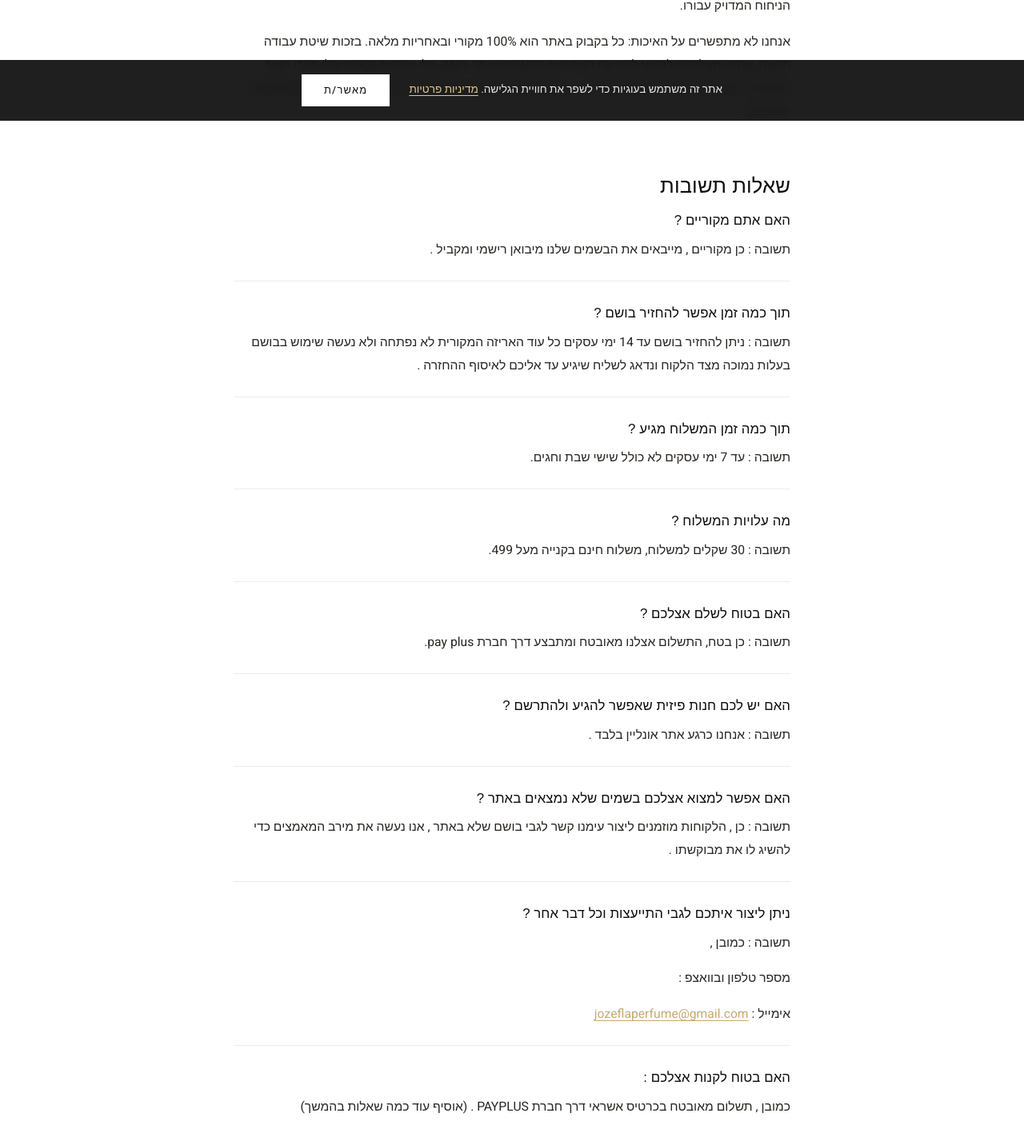
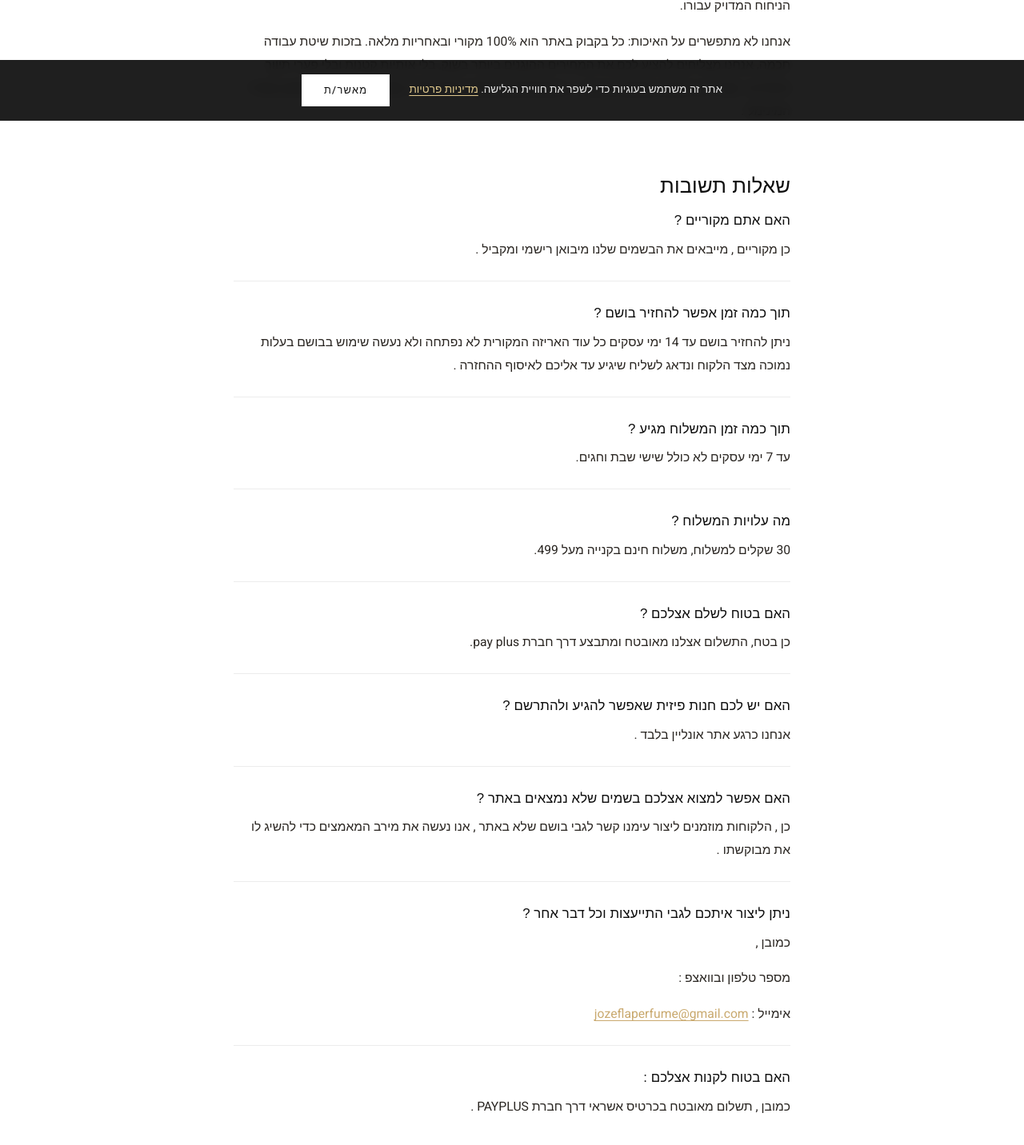
Before and after one commit to Omerf130/jozef-la-parfum, a Next.js app: page /about in a window 1280 px wide. Shown: the part 649-2081 px from the top of the page at 80% size. Built offline with nearby package versions, Linux system fonts and the light colour scheme; no server answers; the database is empty; a web font is replaced by a local one.

Commit message:
Q&A fixes

```diff
--- a/src/app/(site)/about/page.tsx
+++ b/src/app/(site)/about/page.tsx
@@ -52,7 +52,7 @@ export default async function AboutPage() {
           question="האם אתם מקוריים ?"
           answer={
             <p>
-              תשובה : כן מקוריים , מייבאים את הבשמים שלנו מיבואן רישמי ומקביל .
+               כן מקוריים , מייבאים את הבשמים שלנו מיבואן רישמי ומקביל .
             </p>
           }
         />
@@ -60,7 +60,7 @@ export default async function AboutPage() {
           question="תוך כמה זמן אפשר להחזיר בושם ?"
           answer={
             <p>
-              תשובה : ניתן להחזיר בושם עד 14 ימי עסקים כל עוד האריזה המקורית לא
+              ניתן להחזיר בושם עד 14 ימי עסקים כל עוד האריזה המקורית לא
               נפתחה ולא נעשה שימוש בבושם בעלות נמוכה מצד הלקוח ונדאג לשליח שיגיע
               עד אליכם לאיסוף ההחזרה .
             </p>
@@ -68,25 +68,25 @@ export default async function AboutPage() {
         />
         <FaqItem
           question="תוך כמה זמן המשלוח מגיע ?"
-          answer={<p>תשובה : עד 7 ימי עסקים לא כולל שישי שבת וחגים.</p>}
+          answer={<p> עד 7 ימי עסקים לא כולל שישי שבת וחגים.</p>}
         />
         <FaqItem
           question="מה עלויות המשלוח ?"
-          answer={<p>תשובה : {shippingPriceILS} שקלים למשלוח, משלוח חינם בקנייה מעל {freeShippingThreshold}.</p>}
+          answer={<p>{shippingPriceILS} שקלים למשלוח, משלוח חינם בקנייה מעל {freeShippingThreshold}.</p>}
         />
         <FaqItem
           question="האם בטוח לשלם אצלכם ?"
-          answer={<p>תשובה : כן בטח, התשלום אצלנו מאובטח ומתבצע דרך חברת pay plus.</p>}
+          answer={<p>כן בטח, התשלום אצלנו מאובטח ומתבצע דרך חברת pay plus.</p>}
         />
         <FaqItem
           question="האם יש לכם חנות פיזית שאפשר להגיע ולהתרשם ?"
-          answer={<p>תשובה : אנחנו כרגע אתר אונליין בלבד .</p>}
+          answer={<p>אנחנו כרגע אתר אונליין בלבד .</p>}
         />
         <FaqItem
           question="האם אפשר למצוא אצלכם בשמים שלא נמצאים באתר ?"
           answer={
             <p>
-              תשובה : כן , הלקוחות מוזמנים ליצור עימנו קשר לגבי בושם שלא באתר ,
+              כן , הלקוחות מוזמנים ליצור עימנו קשר לגבי בושם שלא באתר ,
               אנו נעשה את מירב המאמצים כדי להשיג לו את מבוקשתו .
             </p>
           }
@@ -95,7 +95,7 @@ export default async function AboutPage() {
           question="ניתן ליצור איתכם לגבי התייעצות וכל דבר אחר ?"
           answer={
             <>
-              <p>תשובה : כמובן ,</p>
+              <p>כמובן ,</p>
               <p>מספר טלפון ובוואצפ :</p>
               <p>
                 אימייל :{" "}
@@ -108,8 +108,8 @@ export default async function AboutPage() {
           question="האם בטוח לקנות אצלכם :"
           answer={
             <p>
-              כמובן , תשלום מאובטח בכרטיס אשראי דרך חברת PAYPLUS . (אוסיף עוד כמה
-              שאלות בהמשך)
+              כמובן , תשלום מאובטח בכרטיס אשראי דרך חברת PAYPLUS .
+
             </p>
           }
         />
```
